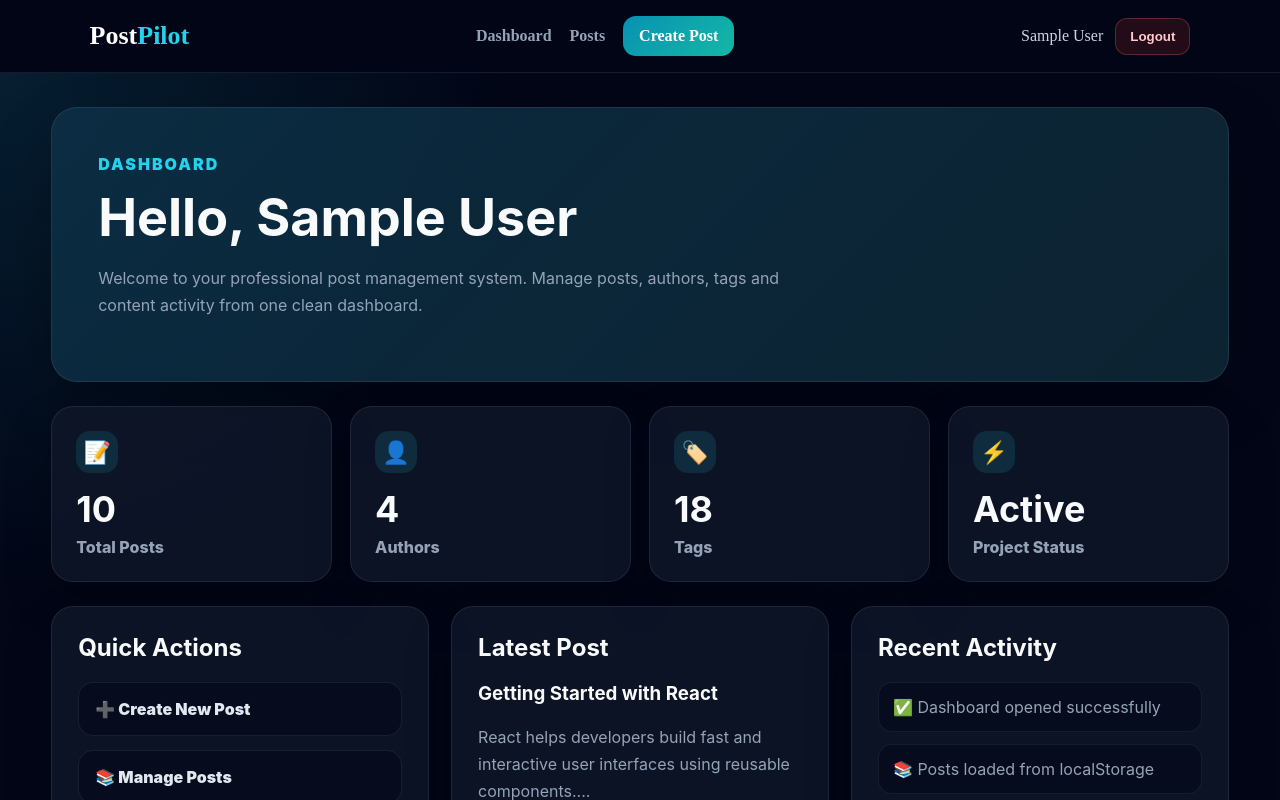
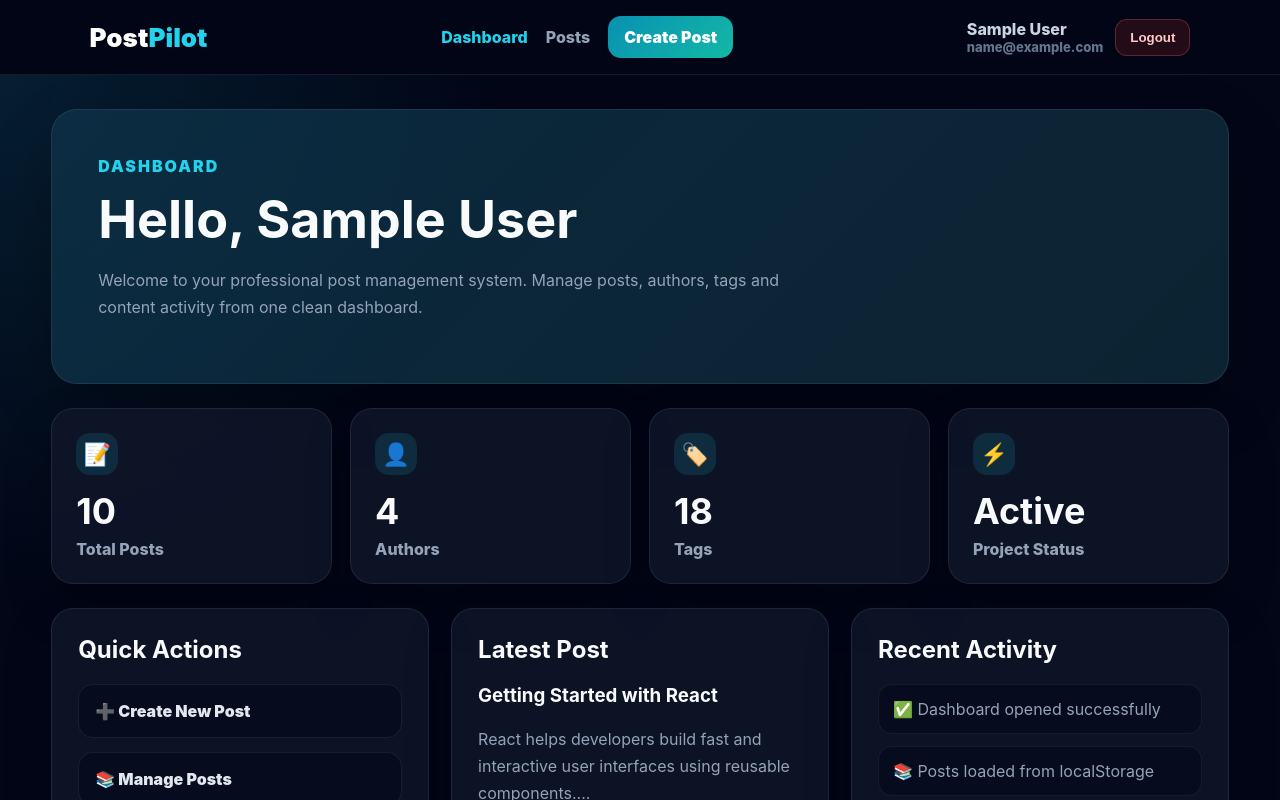
Before and after one commit to Kesarkarale/post-management-system, a React (Vite) app: page / in a window 1280 px wide. Shown: the top 800 px of the page. Built offline with nearby package versions, Linux system fonts and the light colour scheme; sample sign-in values are in the browser's storage.

Commit message:
Update Header.jsx

```diff
--- a/src/components/Header.jsx
+++ b/src/components/Header.jsx
@@ -19,9 +19,11 @@ export default function Header() {
       display: "flex",
       alignItems: "center",
       justifyContent: "space-between",
-      background: "rgba(2,6,23,.86)",
+      gap: 18,
+      background: "rgba(2,6,23,.90)",
       backdropFilter: "blur(18px)",
-      borderBottom: "1px solid rgba(148,163,184,.14)"
+      borderBottom: "1px solid rgba(148,163,184,.14)",
+      fontFamily: "Inter, Arial, sans-serif"
     },
     logo: {
       fontSize: 26,
@@ -30,12 +32,17 @@ export default function Header() {
       textDecoration: "none"
     },
     logoSpan: { color: "#22d3ee" },
-    nav: { display: "flex", gap: 18, alignItems: "center", flexWrap: "wrap" },
-    link: {
-      color: "#94a3b8",
+    nav: {
+      display: "flex",
+      gap: 18,
+      alignItems: "center",
+      flexWrap: "wrap"
+    },
+    link: ({ isActive }) => ({
+      color: isActive ? "#22d3ee" : "#94a3b8",
       textDecoration: "none",
       fontWeight: 800
-    },
+    }),
     create: {
       background: "linear-gradient(135deg,#0891b2,#14b8a6)",
       padding: "11px 16px",
@@ -44,7 +51,17 @@ export default function Header() {
       textDecoration: "none",
       fontWeight: 900
     },
-    userBox: { display: "flex", gap: 12, alignItems: "center", color: "#cbd5e1" },
+    userBox: {
+      display: "flex",
+      gap: 12,
+      alignItems: "center",
+      color: "#cbd5e1",
+      fontWeight: 800
+    },
+    email: {
+      color: "#64748b",
+      fontSize: 13
+    },
     logout: {
       border: "1px solid rgba(248,113,113,.28)",
       background: "rgba(127,29,29,.28)",
@@ -58,7 +75,9 @@ export default function Header() {
 
   return (
     <header style={s.header}>
-      <Link to="/" style={s.logo}>Post<span style={s.logoSpan}>Pilot</span></Link>
+      <Link to="/" style={s.logo}>
+        Post<span style={s.logoSpan}>Pilot</span>
+      </Link>
 
       <nav style={s.nav}>
         <NavLink to="/" style={s.link}>Dashboard</NavLink>
@@ -67,8 +86,13 @@ export default function Header() {
       </nav>
 
       <div style={s.userBox}>
-        <span>{user?.name}</span>
-        <button style={s.logout} onClick={handleLogout}>Logout</button>
+        <div>
+          <div>{user?.name}</div>
+          <div style={s.email}>{user?.email}</div>
+        </div>
+        <button style={s.logout} onClick={handleLogout}>
+          Logout
+        </button>
       </div>
     </header>
   );
```
